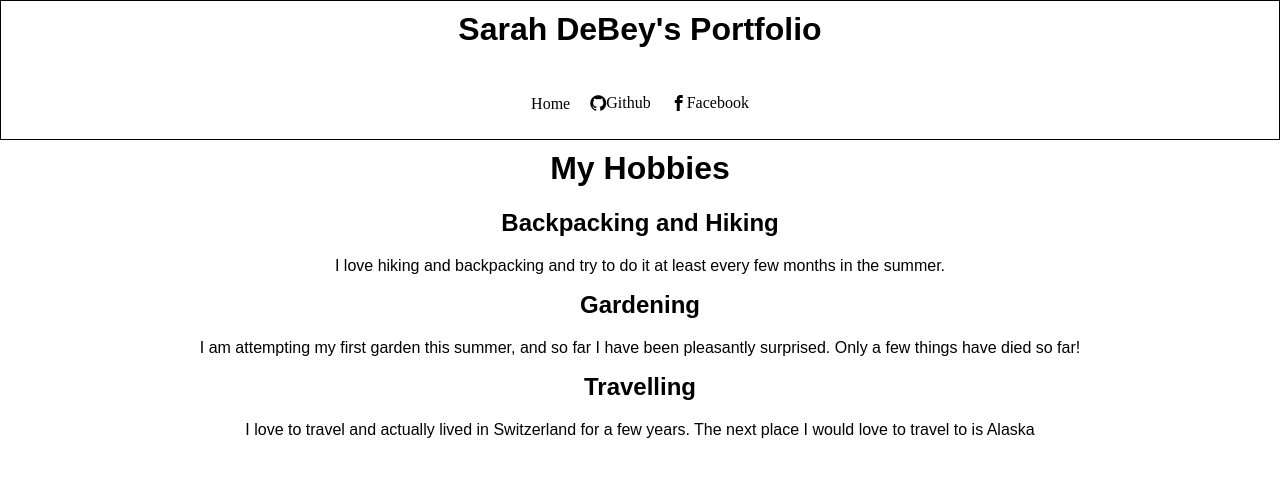
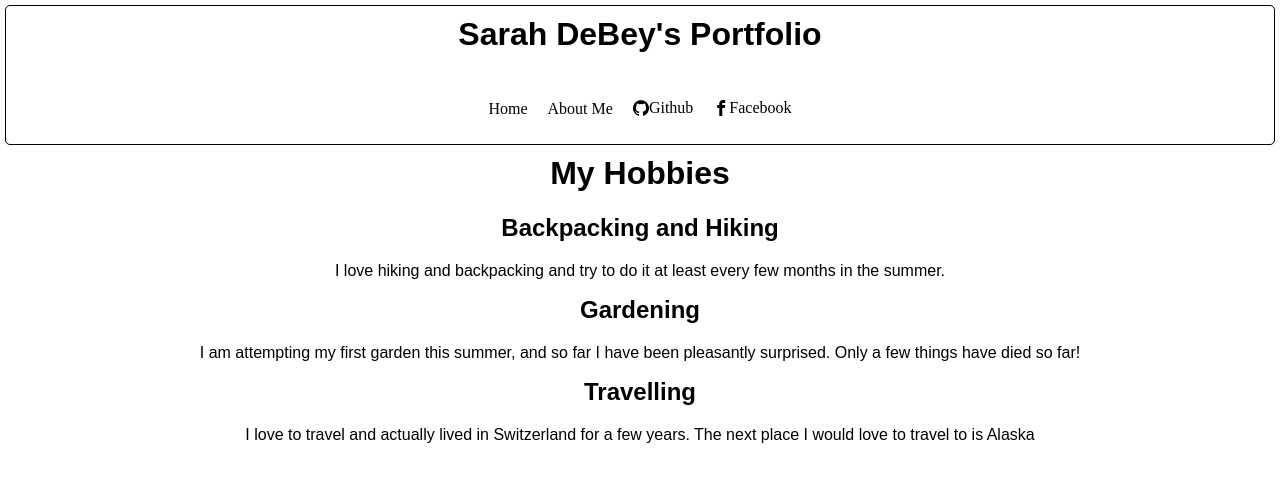
Before and after one commit to piper88/Portfolio, a plain HTML site: page index.html in a window 1280 px wide. Drawn offline with nearby package versions, Linux system fonts and the light colour scheme; files whose address does not match are found by name.

Commit message:
adds functionality to nav bar to toggle between content

```diff
--- a/index.html
+++ b/index.html
@@ -9,7 +9,6 @@
     <link rel="stylesheet" href="styles/base.css">
     <link rel="stylesheet" href="styles/modules.css">
     <link rel="stylesheet" href="styles/layout.css">
-    <script src="https://code.jquery.com/jquery-2.2.4.min.js"   integrity="sha256-BbhdlvQf/xTY9gja0Dq3HiwQF8LaCRTXxZKRutelT44="   crossorigin="anonymous"></script>
   </head>
   <body>
     <header>
@@ -17,22 +16,31 @@
       <nav class="main-nav">
         <div class="icon-menu"></div>
           <ul>
-            <li><a href="index.html">Home</a></li>
+            <li class="tab" data-content="hobbies"><a href="#">Home</a></li>
+            <li class="tab" data-content="about"><a href="#">About Me</a></li>
             <li class="icon-github"><a href="https://github.com/prungy88">Github</a></li>
             <li class="icon-facebook"><a href="https://www.facebook.com/sarah.debey.9">Facebook</a></li>
           </ul>
       </nav>
     </header>
       <main>
-        <section id="hobbies">
+        <section id="hobbies" class="content-to-toggle">
           <h1>My Hobbies</h1>
           <article class="template">
             <h2></h2>
             <section class="hobbies-body"></section>
           </article>
         </section>
+
+        <section id="about" class="content-to-toggle">
+          <h1>About Me</h1>
+          <p>This is the part where I tell you about myself.</p>
+        </section>
+
     </main>
+    <script src="https://code.jquery.com/jquery-2.2.4.min.js"></script>
     <script src="js/mydata.js"></script>
     <script src="js/app.js"></script>
+    <script src="js/view.js"></script>
   </body>
 </html>
--- /dev/null
+++ b/js/view.js
@@ -0,0 +1,24 @@
+var projectView = {};
+
+// articleView.handleMainNav = function() {
+//   // if we click on home, hide about section, and show home section, and vice versa
+//   /* TODO: Complete the delegated event handler below to help power the tabs feature.
+//       Clicking any .tab element should:
+//           1.) Hide all the .tab-content sections
+//           2.) Fade in the single .tab-content section that is associated with the clicked .tab element's data-content attribute. */
+//   $('.main-nav').on('click', '.tab', function() {
+//     $('.tab-content').hide();
+//     $('#' + $(this).data('content')).fadeIn();
+//   });
+//   $('.main-nav .tab:first').click();
+// };
+
+projectView.handleNav = function() {
+  $('.main-nav').on('click', '.tab', function() {
+    $('.content-to-toggle').hide();
+    $('#' + $(this).data('content')).fadeIn();
+  });
+  $('.main-nav .tab:first').click();
+};
+
+projectView.handleNav();
--- a/styles/layout.css
+++ b/styles/layout.css
@@ -2,4 +2,6 @@ header {
   display: flex;
   flex-direction: column;
   border: 1px black solid;
+  margin: 5px;
+  border-radius: 5px;
 }
```
